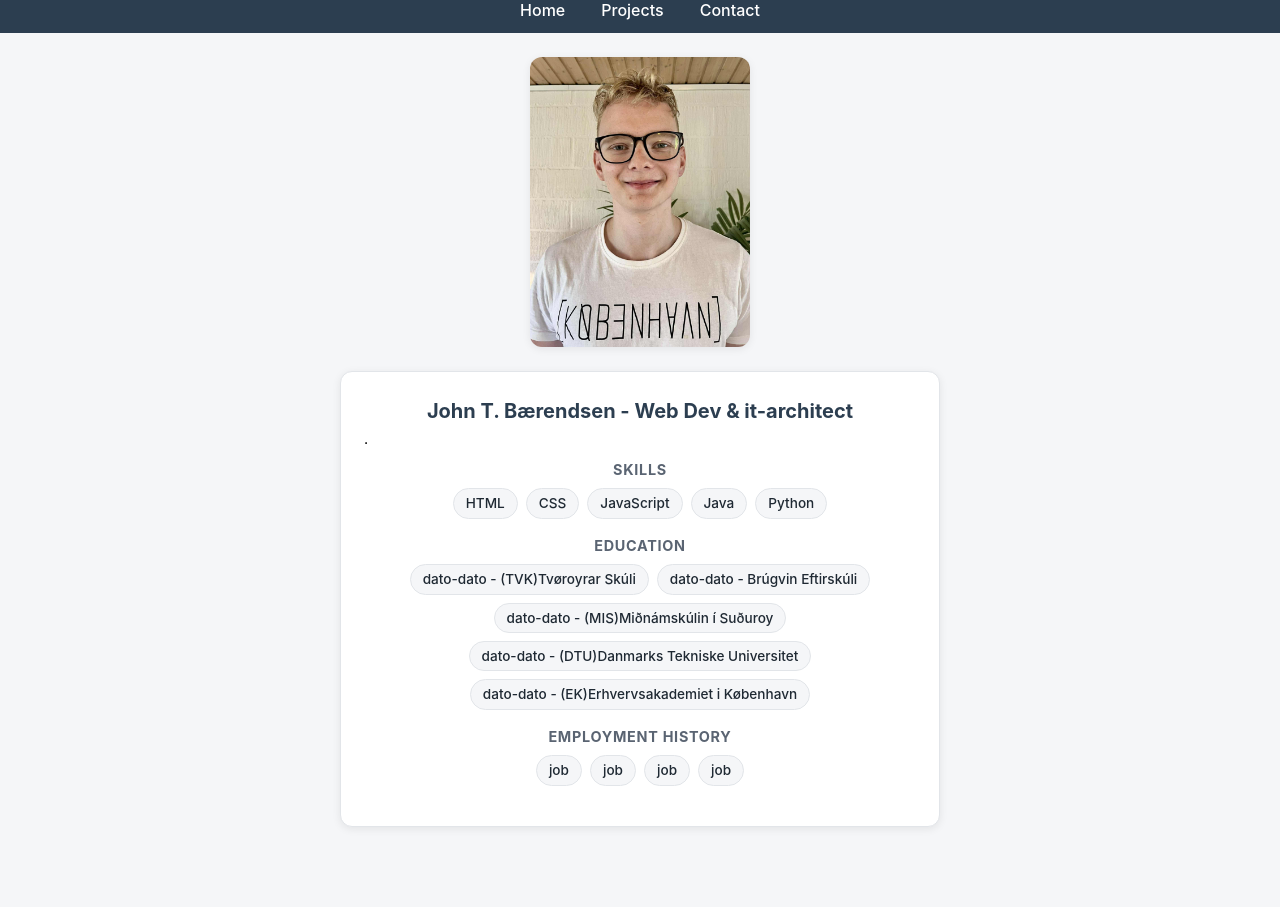
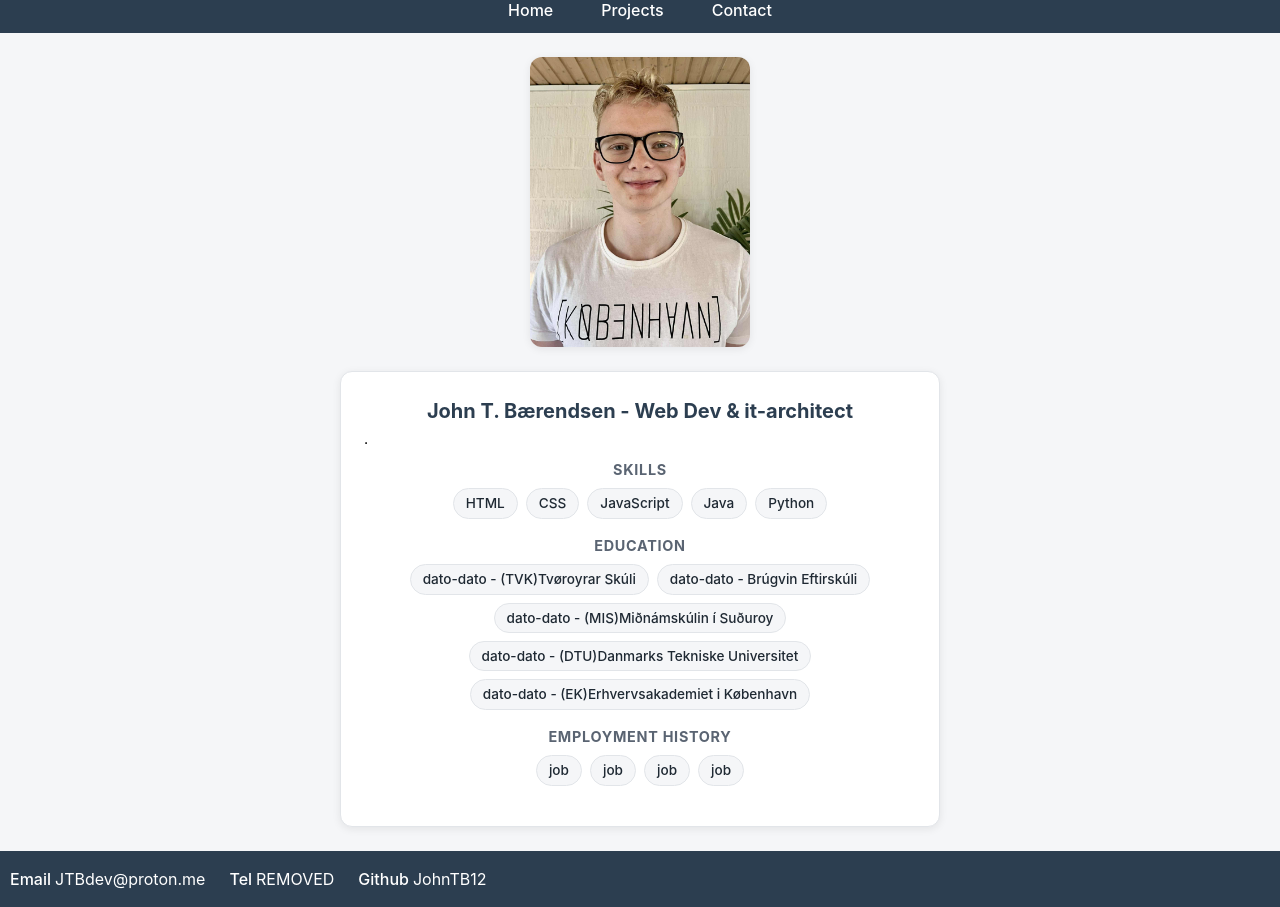
Before and after one commit to JohnTB12/portfolio, a plain HTML site: page index.html in a window 1280 px wide. Shown: the part 57-964 px from the top of the page. Before the commit the page ends 908 px from the top, so only its background shows below. Drawn offline with Linux system fonts and the light colour scheme.

Commit message:
footer added *only index is finished*

```diff
--- a/index.html
+++ b/index.html
@@ -11,14 +11,16 @@
 <header class="site-header">
     <h1>Portfolio</h1>
     <nav class="site-nav">
-        <a href="index.html">Home</a>
-        <a href="Projects.html">Projects</a>
-        <a href="Contact.html">Contact</a>
+       <ul>
+           <li><a href="index.html">Home</a></li>
+           <li><a href="Projects.html">Projects</a></li>
+           <li><a href="Contact.html">Contact</a></li>
+       </ul>
     </nav>
 </header>
 
 <main>
-    <img class="placeholder" src="img/Portfolio-Picture.jpg" alt="placeholder image">
+    <img class="Portfolio-Image" src="img/Portfolio-Picture.jpg" alt="Portfolio Image">
 
     <div class="content-box">
         <h2>John T. Bærendsen - Web Dev & it-architect</h2>
@@ -48,6 +50,15 @@
         </ul>
     </div>
 </main>
-
+<footer class="site-footer">
+    <!--<h6>Contact info</h6>-->
+    <div class="footer-div">
+        <ul>
+            <li><a href="mailto:JTBdev@proton.me">Email</a>JTBdev@proton.me</li>
+            <li><a href="tel:REMOVED">Tel</a>REMOVED</li>
+            <li><a href="https://github.com/JohnTB12">Github</a>JohnTB12</li>
+        </ul>
+    </div>
+</footer>
 </body>
 </html>
--- a/styles.css
+++ b/styles.css
@@ -58,6 +58,13 @@ body {
 .site-nav a:focus-visible {
     background-color: rgba(255, 255, 255, 0.15);
 }
+.site-nav ul {
+    display: flex;
+    list-style: none;
+    gap: 20px;
+    padding: 0;
+    margin: 0;
+}
 
 .content-box {
     background-color: var(--color-surface);
@@ -83,7 +90,7 @@ body {
     margin-bottom: 8px;
 }
 
-.placeholder {
+.Portfolio-Image {
     display: block;
     width: 100%;
     max-width: 220px;
@@ -134,7 +141,39 @@ body {
     font-size: 0.85rem;
     font-weight: 500;
 }
+.site-footer {
+    background-color: var(--color-primary);
+    color: #fff;
+    width: 100%;
+    padding: 16px 0;
+    padding-left: 6px;
+}
+.site-footer a {
+    color: #fff;
+    text-decoration: none;
+    padding: 6px 4px;
+    border-radius: 6px;
+    font-weight: 500;
+    transition: background-color 0.15s ease;
+}
+.site-footer div {
+    display: flex;
+    flex-direction: column;
+    align-items: start;
+    gap: 4px;
+}
+.site-footer ul {
+    display: flex;
+    list-style: none;
+    gap: 20px;
+    padding: 0;
+    margin: 0;
+}
 
+.site-footer a:hover,
+.site-footer a:focus-visible {
+    background-color: rgba(255, 255, 255, 0.15);
+}
 .form {
     display: flex;
     flex-direction: column;
```
Also changed, not shown: Contact.html (+13 -4 lines), Projects.html (+13 -4 lines).
